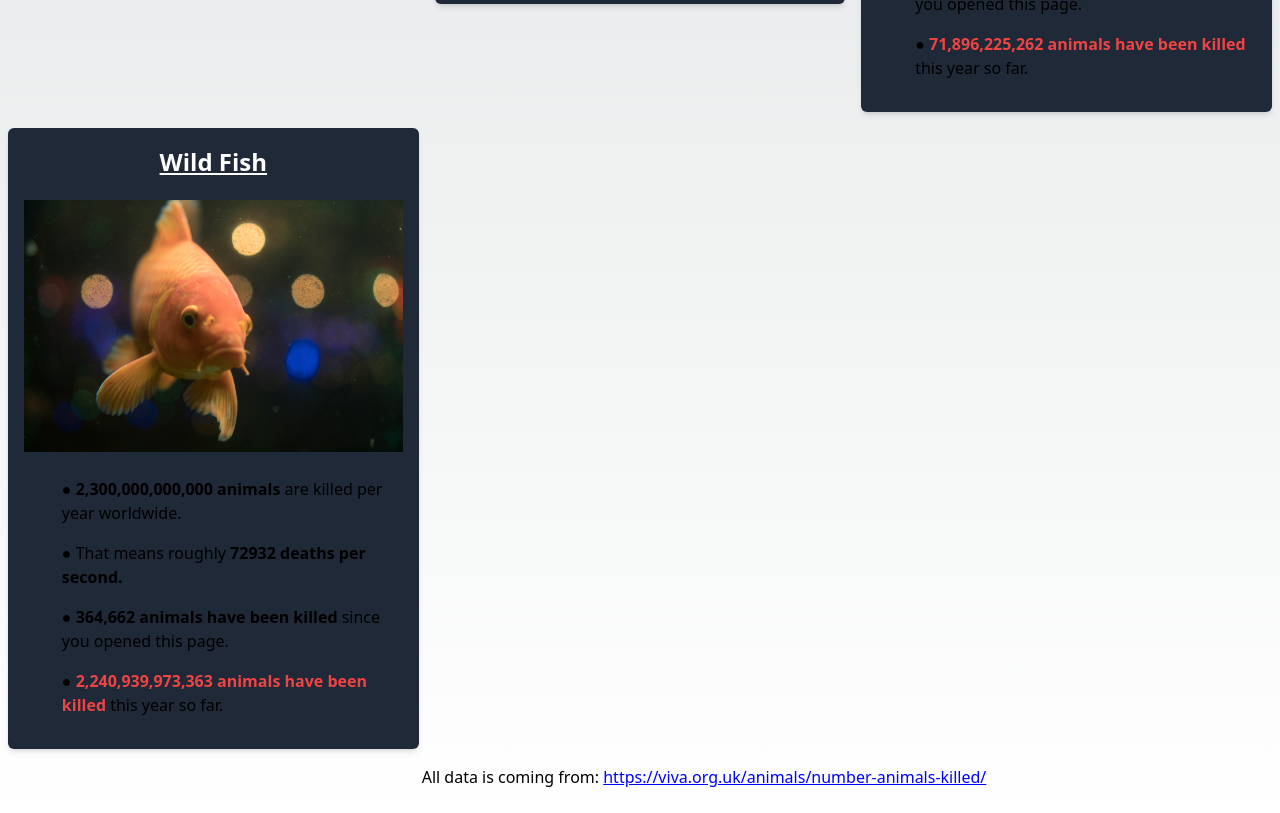
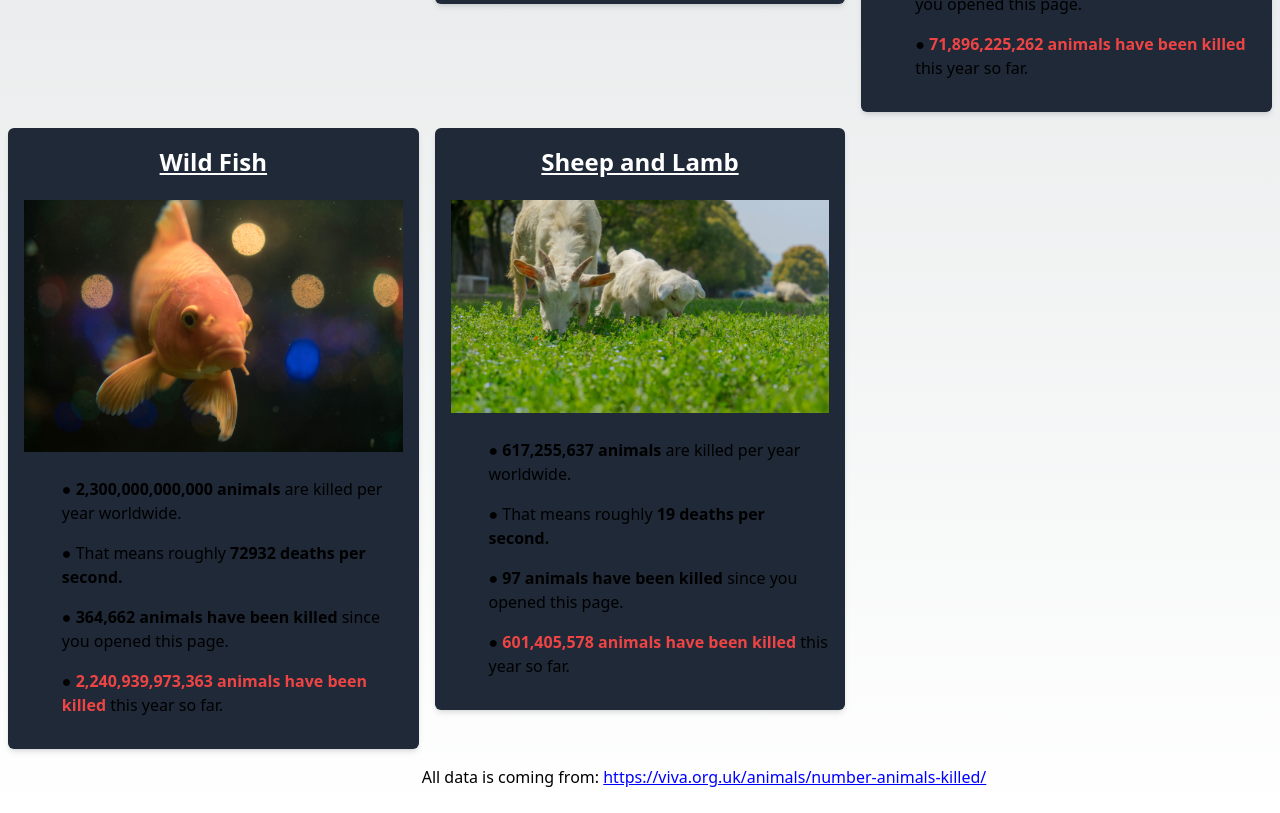
Before and after one commit to chris251190/death-counter, a Next.js app: page / in a window 1280 px wide. Shown: the part 820-1633 px from the top of the page. Built offline with nearby package versions, Linux system fonts and the light colour scheme.

Commit message:
Add sheep and lamb deaths tracking

```diff
--- a/app/page.tsx
+++ b/app/page.tsx
@@ -10,6 +10,7 @@ export default function Home() {
   const chickenDeathsPerYear = 73791052000;
   const pigDeathsPerYear = 1400092105;
   const fishDeathsPerYear = 2300000000000;
+  const sheepAndLambDeathsPerYear = 617255637;
 
   const secondsPerYear = 60 * 60 * 24 * 365;
 
@@ -30,6 +31,9 @@ export default function Home() {
   const [killedFish, setKilledFish] = useState(0);
   const [killedFishThisYear, setKilledFishThisYear] = useState(0);
 
+  const [killedSheep, setKilledSheep] = useState(0);
+  const [killedSheepThisYear, setKilledSheepThisYear] = useState(0);
+
   useEffect(() => {
     const interval = setInterval(() => {
       const now = new Date();
@@ -37,16 +41,19 @@ export default function Home() {
       const secondsSoFar = Math.floor((now.getTime() - startOfYear.getTime()) / 1000);
 
       setKilledCattleThisYear(Math.floor(calculateDeathsPerSecond(cattleDeathsPerYear) * secondsSoFar));
-      setKilledCattle((prevKilledPigs) => prevKilledPigs + calculateDeathsPerSecond(cattleDeathsPerYear));
+      setKilledCattle((prevKilled) => prevKilled + calculateDeathsPerSecond(cattleDeathsPerYear));
 
       setKilledChickensThisYear(Math.floor(calculateDeathsPerSecond(chickenDeathsPerYear) * secondsSoFar));
-      setKilledChickens((prevKilledChickens) => prevKilledChickens + calculateDeathsPerSecond(chickenDeathsPerYear));
+      setKilledChickens((prevKilled) => prevKilled + calculateDeathsPerSecond(chickenDeathsPerYear));
 
       setKilledPigsThisYear(Math.floor(calculateDeathsPerSecond(pigDeathsPerYear) * secondsSoFar));
-      setKilledPigs((prevKilledPigs) => prevKilledPigs + calculateDeathsPerSecond(pigDeathsPerYear));
+      setKilledPigs((prevKilled) => prevKilled + calculateDeathsPerSecond(pigDeathsPerYear));
 
       setKilledFishThisYear(Math.floor(calculateDeathsPerSecond(fishDeathsPerYear) * secondsSoFar));
-      setKilledFish((prevKilledPigs) => prevKilledPigs + calculateDeathsPerSecond(fishDeathsPerYear));
+      setKilledFish((prevKilled) => prevKilled + calculateDeathsPerSecond(fishDeathsPerYear));
+
+      setKilledSheepThisYear(Math.floor(calculateDeathsPerSecond(sheepAndLambDeathsPerYear) * secondsSoFar));
+      setKilledSheep((prevKilled) => prevKilled + calculateDeathsPerSecond(sheepAndLambDeathsPerYear));
     }, 1000);
 
     return () => clearInterval(interval);
@@ -66,6 +73,8 @@ export default function Home() {
 
         <AnimalCard title={'Wild Fish'} imageSrc={'/fish.jpg'} imageWidth={500} imageHeight={300} deathsPerYear={fishDeathsPerYear} deathsThisYear={killedFishThisYear} totalDeaths={killedFish} />
 
+        <AnimalCard title={'Sheep and Lamb'} imageSrc={'/sheep.jpg'} imageWidth={500} imageHeight={300} deathsPerYear={sheepAndLambDeathsPerYear} deathsThisYear={killedSheepThisYear} totalDeaths={killedSheep} />
+
         <p className='sm:w-3/3 p-2 w-full text-center'>All data is coming from: <Link href={"https://viva.org.uk/animals/number-animals-killed/"}>https://viva.org.uk/animals/number-animals-killed/</Link></p>
       </div>
 
```
Also changed, not shown: public/sheep.jpg (added).
